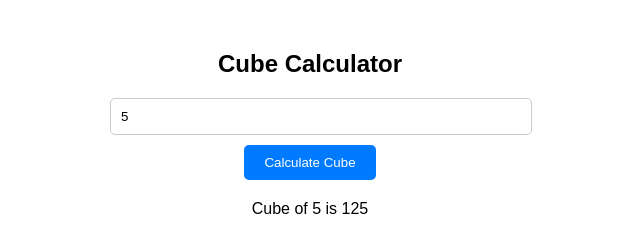
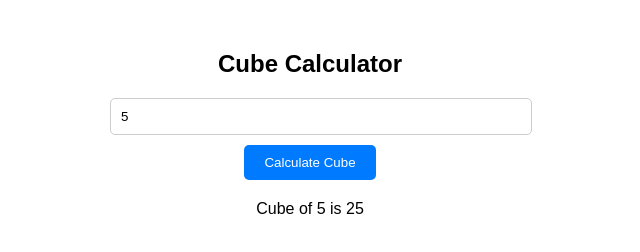
Before and after one commit to AttarSaba/cubeit, a plain HTML site: page cubeit/index.html in a window 1280 px wide. Both pictures are taken after typing "5" into the empty fields and a click on the button "Calculate Cube". Shown: the full height of the page, 330-970 px from the left. Drawn offline with Linux system fonts and the light colour scheme.

Commit message:
commit square

```diff
--- a/cubeit/index.html
+++ b/cubeit/index.html
@@ -53,7 +53,7 @@
         // Check if the input is valid
         if (!isNaN(numberInput)) {
             var number = parseFloat(numberInput);
-            var cube = Math.pow(number, 3);
+            var cube = Math.pow(number, 2);
             resultElement.innerHTML = 'Cube of ' + number + ' is ' + cube;
         } else {
             resultElement.innerHTML = 'Please enter a valid number!';
```
